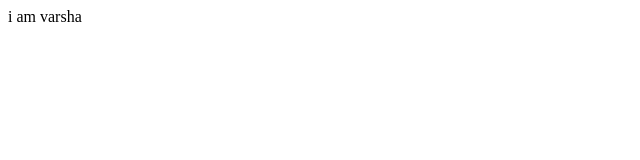
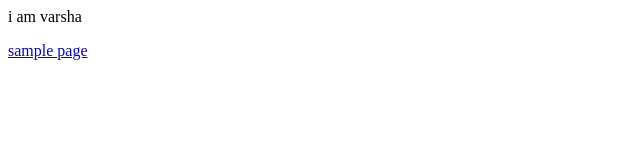
Before and after one commit to Varshasadham/Varshasadham.github.io, a plain HTML site: page index.html in a window 1280 px wide. Shown: the whole page, without its empty margins (0-640 px from the left). Drawn offline with Linux system fonts and the light colour scheme.

Commit message:
Update index.html

```diff
--- a/index.html
+++ b/index.html
@@ -1,5 +1,6 @@
 <html>
   <body>
     <p>i am varsha </p>
+    <a href=”sample.html">sample page</a>
   </body>
 </html>
```
